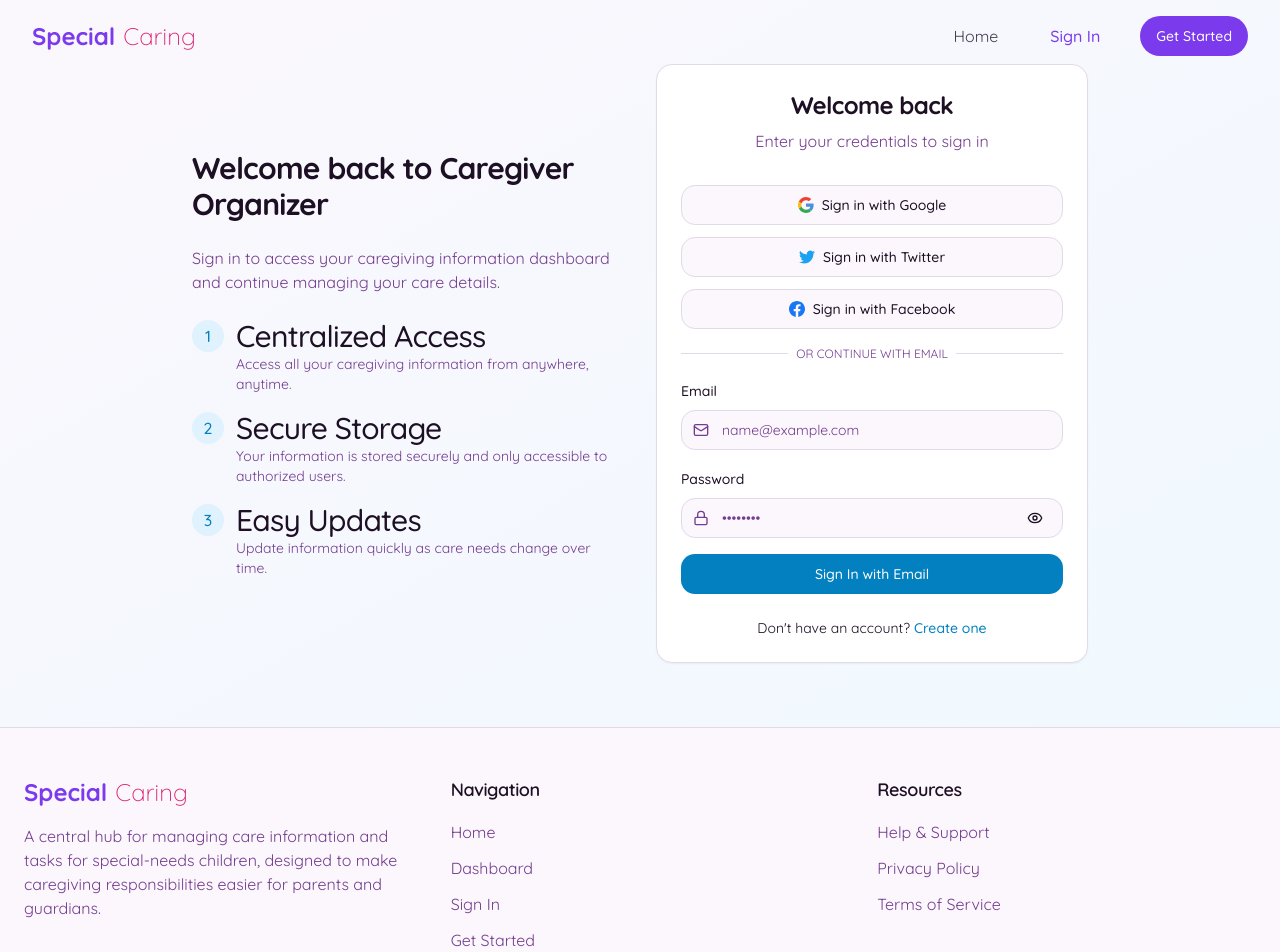
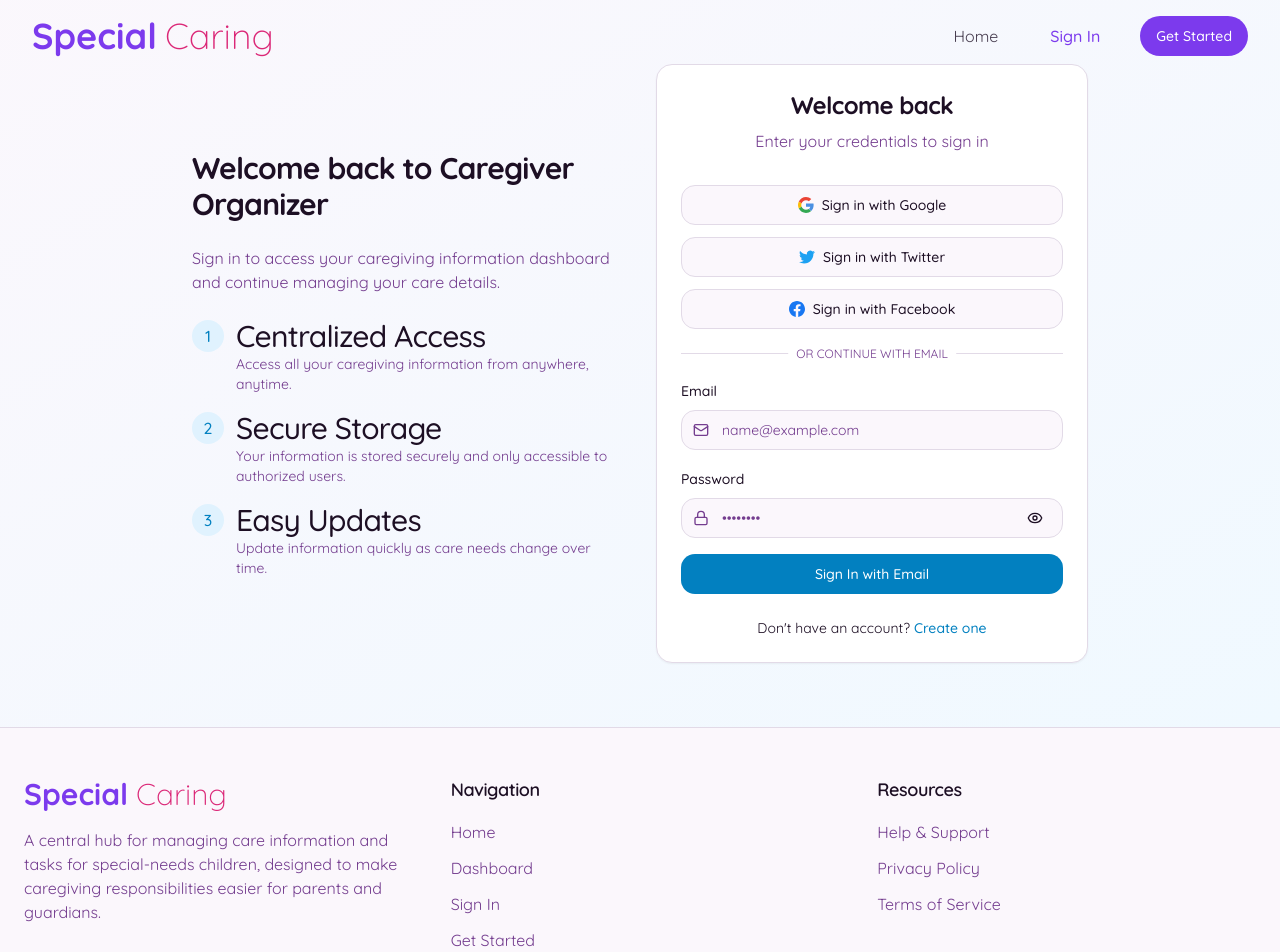
Before and after one commit to alejochang/specialcaring.com, a React (Vite) app: page /login in a window 1280 px wide. Shown: the top 952 px of the page. Built offline with nearby package versions, Linux system fonts and the light colour scheme.

Commit message:
Fix: Adjust top-left name size
Adjust the size of the top-left name in the Navbar component.

```diff
--- a/src/components/layout/Footer.tsx
+++ b/src/components/layout/Footer.tsx
@@ -11,8 +11,8 @@ const Footer = () => {
         <div className="grid grid-cols-1 md:grid-cols-3 gap-12 mb-12">
           <div>
             <Link to="/" className="flex items-center gap-2 mb-4">
-              <span className="text-2xl font-bold text-special-600">Special</span>
-              <span className="text-2xl font-light text-kids-600">Caring</span>
+              <span className="text-3xl font-bold text-special-600">Special</span>
+              <span className="text-3xl font-light text-kids-600">Caring</span>
             </Link>
             <p className="text-muted-foreground">
               A central hub for managing care information and tasks for special-needs children,
--- a/src/components/layout/Navbar.tsx
+++ b/src/components/layout/Navbar.tsx
@@ -68,8 +68,8 @@ const Navbar = () => {
     >
       <div className="container flex items-center justify-between">
         <Link to="/" className="flex items-center gap-2" onClick={closeMenu}>
-          <span className="text-2xl font-bold text-special-600">Special</span>
-          <span className="text-2xl font-light text-kids-600">Caring</span>
+          <span className="text-3xl md:text-4xl font-bold text-special-600">Special</span>
+          <span className="text-3xl md:text-4xl font-light text-kids-600">Caring</span>
         </Link>
 
         {/* Desktop Navigation */}
```
